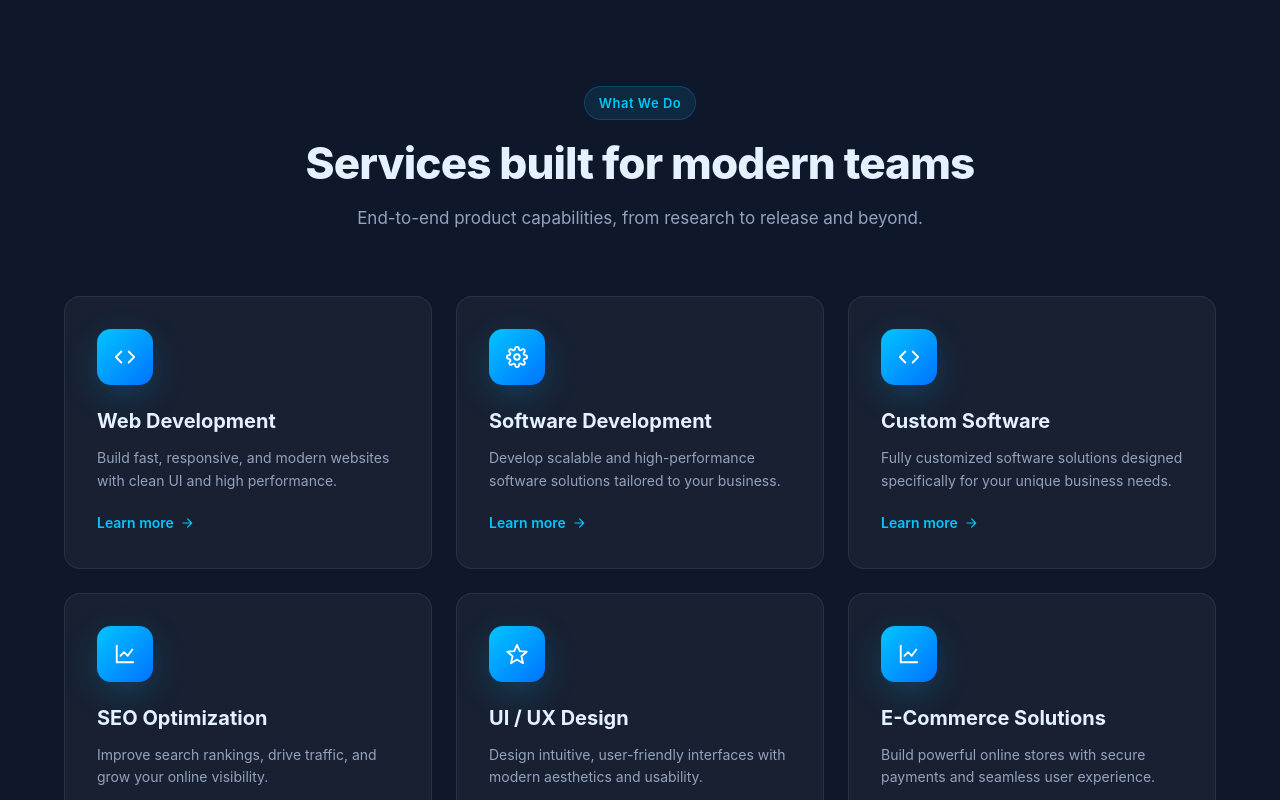
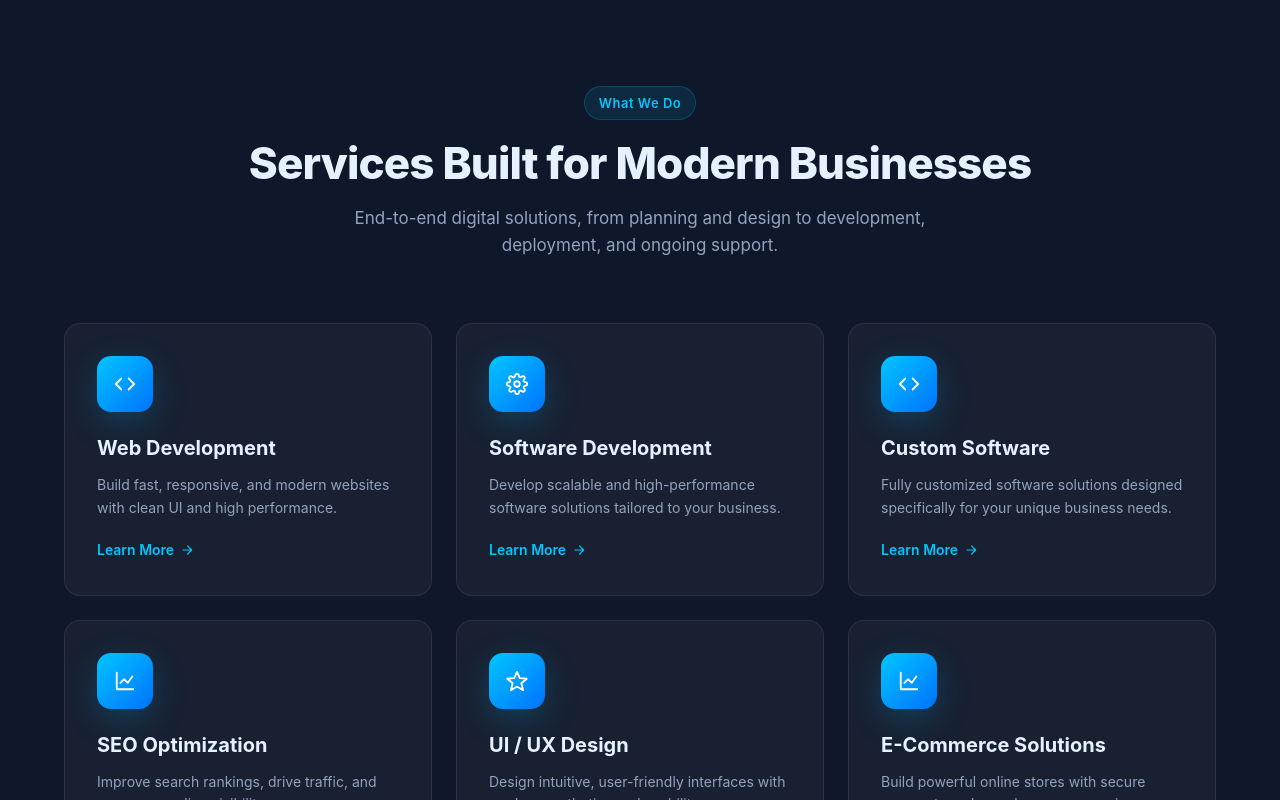
Before and after one commit to ranjith-devaraj/gen_6_software_pvt_Ltd, a React (Vite) app: page / in a window 1280 px wide. Shown: the part 2200-3000 px from the top of the page. Built offline with nearby package versions, Linux system fonts and the light colour scheme.

Commit message:
Seo updated and all error are clear

```diff
--- a/src/pages/Home.tsx
+++ b/src/pages/Home.tsx
@@ -292,46 +292,49 @@ const filteredProjects =
 
     <div className="section-head">
       <span className="eyebrow">What We Do</span>
-      <h2 className="section-title">Services built for modern teams</h2>
+
+      <h2 className="section-title">
+        Services Built for Modern Businesses
+      </h2>
+
       <p className="section-subtitle">
-        End-to-end product capabilities, from research to release and beyond.
+        End-to-end digital solutions, from planning and design to development,
+        deployment, and ongoing support.
       </p>
     </div>
 
     <div className="services-grid">
       {services.map((s, i) => (
         <Reveal key={s.id} delay={(i % 3) * 100}>
-
           <div className="service-card">
 
-            {/* ICON */}
+            {/* Icon */}
             <div className="ic">
               <Icon name={s.ic} />
             </div>
 
-            {/* TITLE */}
+            {/* Title */}
             <h3>{s.t}</h3>
 
-            {/* DESCRIPTION */}
+            {/* Description */}
             <p>{s.d}</p>
 
-            {/* 🔥 ROUTER LINK */}
+            {/* Learn More */}
             <Link
-             to={`/service-details?id=${s.id}`}
-             className="learn-more"
+              to={`/services/${s.id}`}
+              className="learn-more"
             >
-              Learn more <Icon name="arrow" size={14}/>
+              Learn More
+              <Icon name="arrow" size={14} />
             </Link>
 
           </div>
-
         </Reveal>
       ))}
     </div>
 
   </div>
 </section>
-
         {/* EXPERIENCE */}
         <section>
           <div className="container">
```
